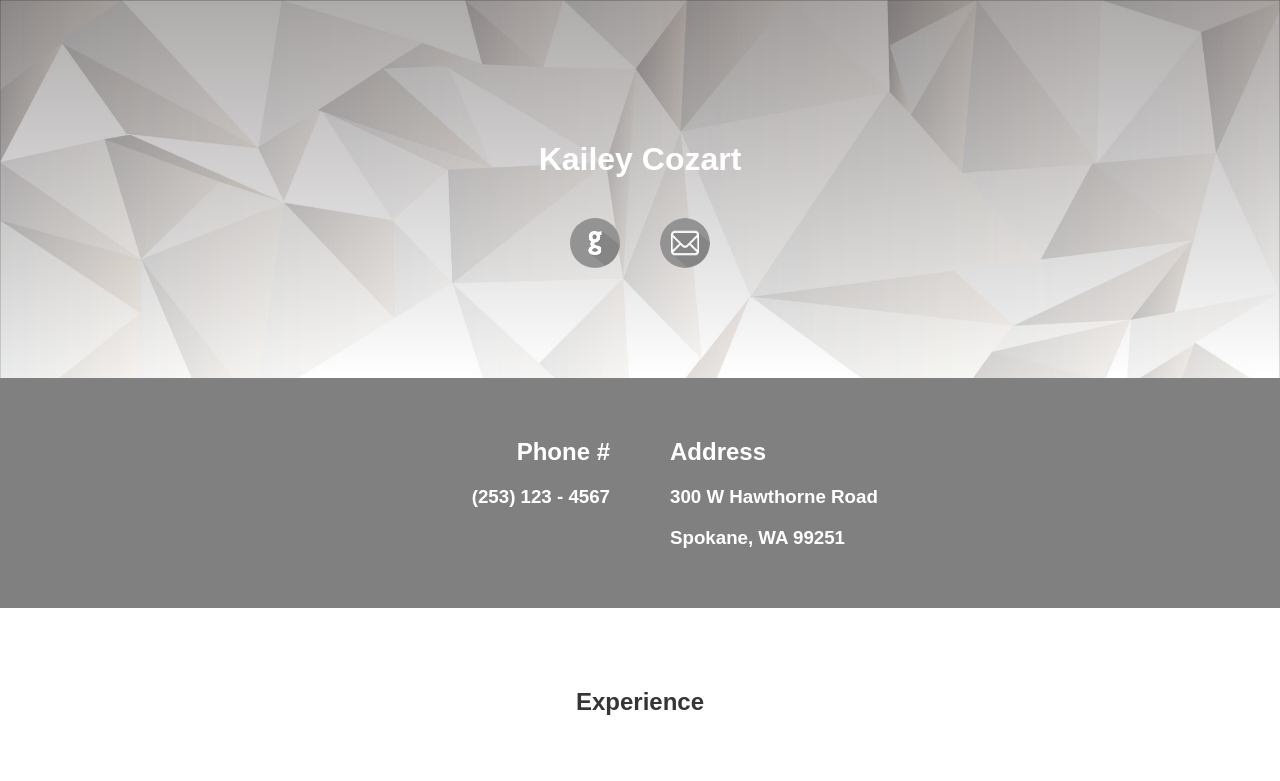
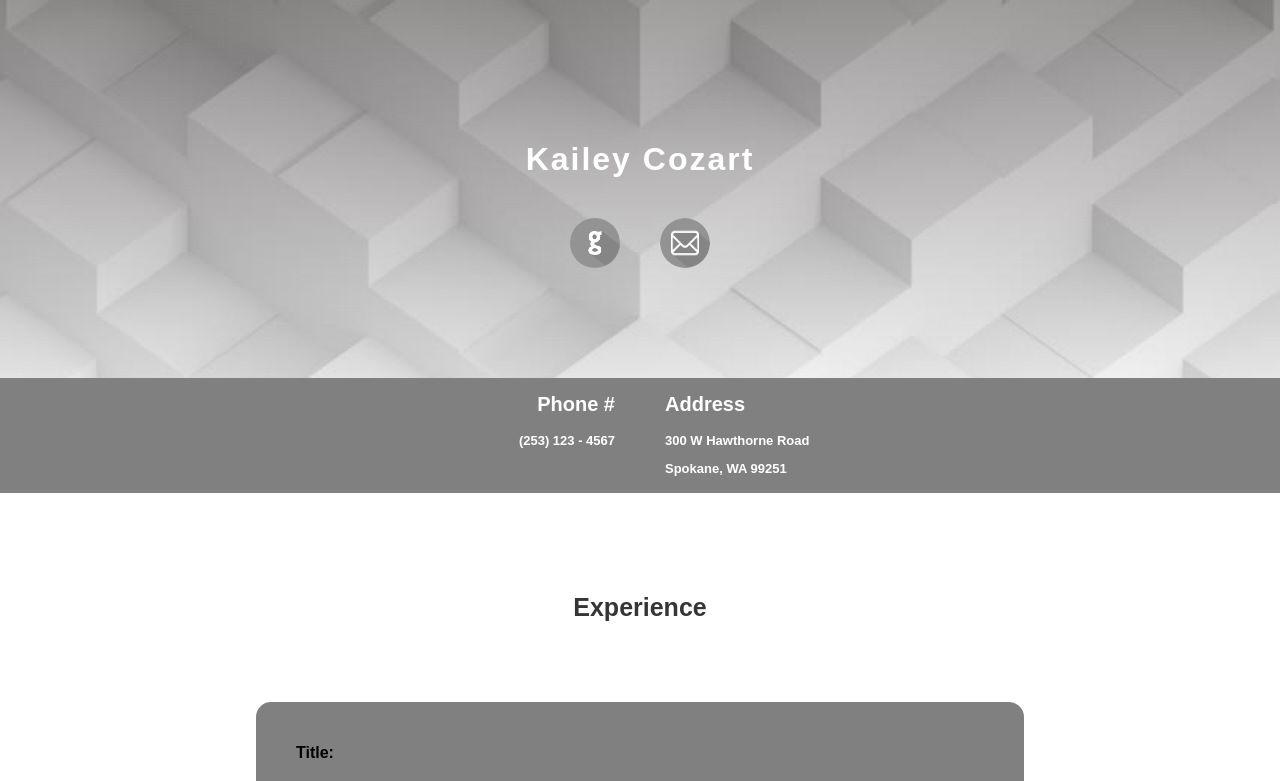
Before and after one commit to KaileyCozart/Persephone-Website-UI, a plain HTML site: page index.html in a window 1280 px wide. Shown: the top 781 px of the page. Drawn offline with nearby package versions, Linux system fonts and the light colour scheme.

Commit message:
Link Bubbles Working, Basic Info Div Improvements

```diff
--- a/index.html
+++ b/index.html
@@ -19,12 +19,12 @@
         <div class="nameDiv">
             <h1>Kailey Cozart</h1>
             <div class="gitHubBubbleContainer">
-                <a href="">
+                <a href="https://github.com/" target="blank">
                     <div class="gitHubBubble"></div>
                 </a>
             </div>
             <div class="emailBubbleContainer">
-                <a href="">
+                <a href="mailto:jdoe18@my.whitworth.edu">
                     <div class="emailBubble"></div>
                 </a>
             </div>
--- a/styles.css
+++ b/styles.css
@@ -14,8 +14,10 @@ h1, h2, h3 {
 }
 
 .divHeader {
+    font-size: 25px;
     color: #353535;
     text-align: center;
+    margin-top: 80px;
 }
 
 /* Name Div */
@@ -38,13 +40,14 @@ h1, h2, h3 {
     rgba(74, 67, 67, 0.45),
     rgba(255, 255, 255, 0.45)
     ),
-    url('Images/WhiteTriangle.jpg');
+    url('Images/WhiteSquare.jpg');
     background-attachment: fixed;
     background-size: cover;
 }
 
 h1 {
     margin-bottom: 40px;
+    letter-spacing: 2;
 }
 
 .gitHubBubbleContainer {
@@ -86,7 +89,7 @@ h1 {
     width: 100%;
     background-color: grey;
     padding-top: 0px;
-    padding-bottom: 230px;
+    padding-bottom: 115px;
 }
 
 .phoneNumberDiv, .addressDiv {
@@ -96,16 +99,21 @@ h1 {
 
 .textAlignRight {
     text-align: right;
-    padding-right: 30px;
+    padding-right: 25px;
 }
 
 .textAlignLeft {
     text-align: left;
-    padding-left: 30px;
+    padding-left: 25px;
 }
 
 h2 {
-    margin-top: 60px;
+    font-size: 20px;
+    margin-top: 15px;
+}
+
+h3 {
+    font-size: 13px;
 }
 
 /* Experience Div */
@@ -142,7 +150,7 @@ h2 {
     rgba(74, 67, 67, 0.45),
     rgba(255, 255, 255, 0.45)
     ),
-    url('Images/WhiteTriangle.jpg');
+    url('Images/WhiteSquare.jpg');
     background-attachment: fixed;
     background-size: cover;
     padding-top: 20px;
@@ -174,7 +182,8 @@ h2 {
 }
 
 .skillsDivHeader {
-    margin-top: -10px;
+    margin-top: 10px;
+    margin-bottom: 40px;
 }
 
 h6 {
```
